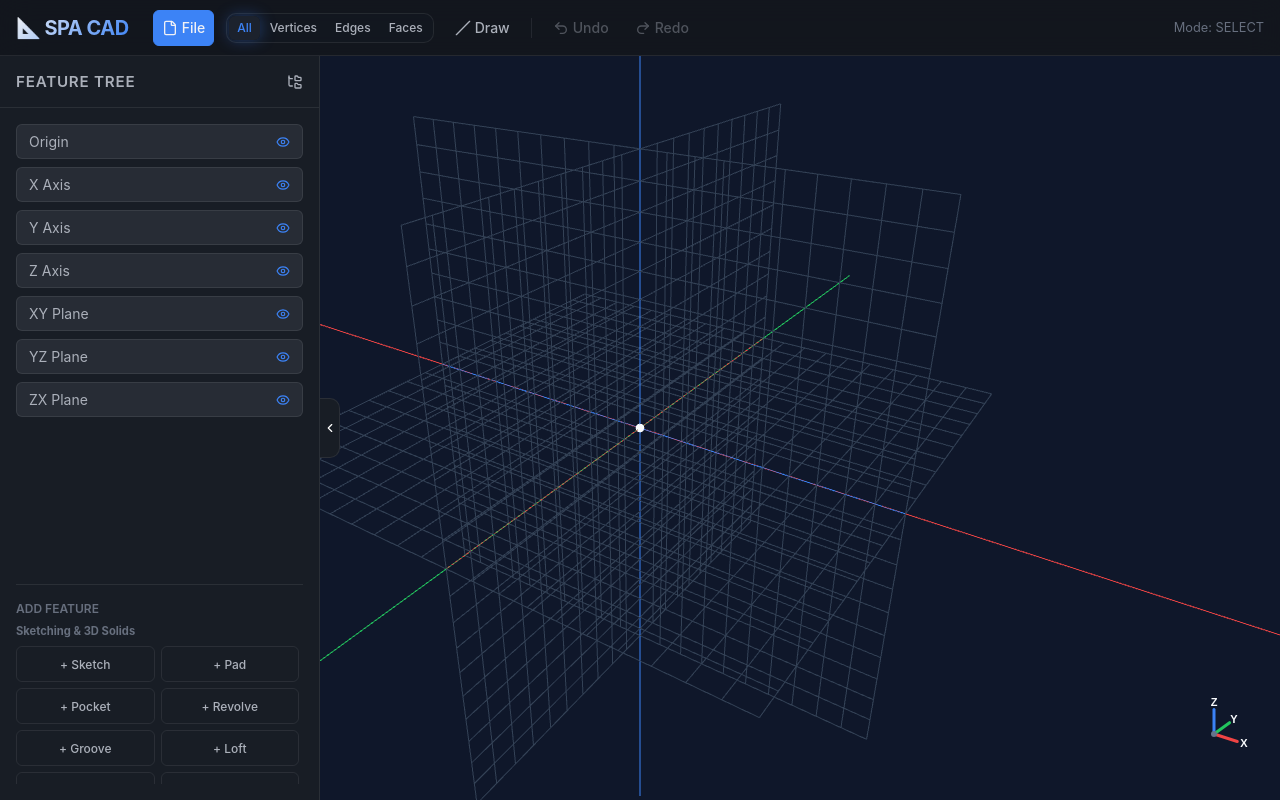
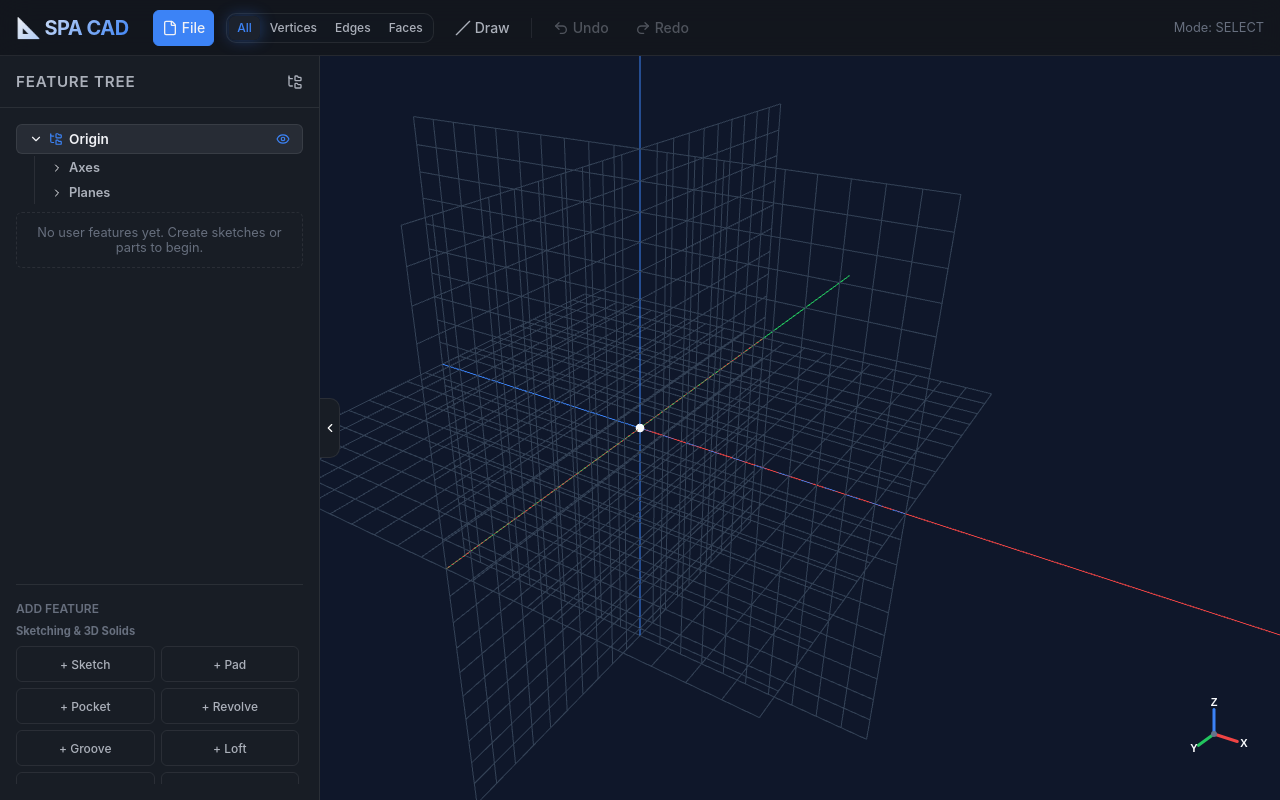
Before and after one commit to cristhian-godoy/gambs, a React (Vite) app: page / in a window 1280 px wide. Built offline with nearby package versions, Linux system fonts and the light colour scheme.

Commit message:
Invert gizmo Y axis direction, make 3D origin axes positive-only, and nest axes and planes folders under Origin root folder in Feature Tree

```diff
--- a/src/components/Sidebar.tsx
+++ b/src/components/Sidebar.tsx
@@ -1,8 +1,16 @@
-import { ChevronLeft, ChevronRight, Eye, EyeOff, FolderTree, Trash2 } from 'lucide-react';
+import {
+  ChevronDown,
+  ChevronLeft,
+  ChevronRight,
+  Eye,
+  EyeOff,
+  FolderTree,
+  Trash2,
+} from 'lucide-react';
 import { type ReactNode, useEffect, useRef, useState } from 'react';
 
 import { useCad } from '../store/CadContext.tsx';
-import type { FeatureType } from '../store/types.ts';
+import type { Feature, FeatureType } from '../store/types.ts';
 
 interface SidebarProps {
   isOpen: boolean;
@@ -28,6 +36,10 @@ export default function Sidebar({ isOpen, onToggle }: SidebarProps): ReactNode {
   const [width, setWidth] = useState(320);
   const [dragging, setDragging] = useState(false);
   const isDragging = useRef(false);
+
+  const [originExpanded, setOriginExpanded] = useState(true);
+  const [axesExpanded, setAxesExpanded] = useState(false);
+  const [planesExpanded, setPlanesExpanded] = useState(false);
 
   const handleMouseDown = (e: React.MouseEvent) => {
     e.preventDefault();
@@ -1033,12 +1045,237 @@ export default function Sidebar({ isOpen, onToggle }: SidebarProps): ReactNode {
           style={{ display: 'flex', flexDirection: 'column', gap: '8px', overflowY: 'auto' }}
         >
           <div style={{ display: 'flex', flexDirection: 'column', gap: '8px' }}>
-            {features.length === 0 ? (
-              <div style={{ color: 'var(--cad-color-text-muted)', fontSize: '0.875rem' }}>
-                No features created yet. Use the buttons below to create mock features.
+            {(() => {
+              const userFeatures = features.filter((f) => f.params.isDatum !== true);
+              const originFeat = features.find((f) => f.id === 'datum_origin');
+
+              const renderDatumRow = (
+                feat: Feature | undefined,
+                label: string,
+                paddingLeft: string,
+              ) => {
+                if (!feat) return null;
+                const isVisible = feat.params.visible !== false;
+                return (
+                  <div
+                    key={feat.id}
+                    style={{
+                      display: 'flex',
+                      alignItems: 'center',
+                      justifyContent: 'space-between',
+                      padding: '4px 12px 4px ' + paddingLeft,
+                      background: 'transparent',
+                      borderRadius: 'var(--cad-radius-sm)',
+                      cursor: 'default',
+                    }}
+                  >
+                    <span style={{ fontSize: '0.8rem', color: 'var(--cad-color-text-secondary)' }}>
+                      {label}
+                    </span>
+                    <button
+                      onClick={(e) => {
+                        e.stopPropagation();
+                        updateFeature(feat.id, { visible: !isVisible });
+                      }}
+                      style={{
+                        background: 'transparent',
+                        border: 'none',
+                        color: isVisible
+                          ? 'var(--cad-color-brand-main)'
+                          : 'var(--cad-color-text-muted)',
+                        cursor: 'pointer',
+                        display: 'flex',
+                        alignItems: 'center',
+                        padding: '2px',
+                      }}
+                      title={isVisible ? 'Hide' : 'Show'}
+                    >
+                      {isVisible ? <Eye size={12} /> : <EyeOff size={12} />}
+                    </button>
+                  </div>
+                );
+              };
+
+              return (
+                <div style={{ display: 'flex', flexDirection: 'column', gap: '8px' }}>
+                  {/* Collapsible Origin Root Node */}
+                  <div style={{ display: 'flex', flexDirection: 'column', gap: '2px' }}>
+                    <div
+                      onClick={() => setOriginExpanded(!originExpanded)}
+                      style={{
+                        display: 'flex',
+                        alignItems: 'center',
+                        justifyContent: 'space-between',
+                        padding: '6px 12px',
+                        background: 'var(--cad-color-surface-tertiary)',
+                        border: '1px solid var(--cad-glass-border-base)',
+                        borderRadius: 'var(--cad-radius-sm)',
+                        cursor: 'pointer',
+                      }}
+                    >
+                      <div style={{ display: 'flex', alignItems: 'center', gap: '6px' }}>
+                        {originExpanded ? <ChevronDown size={14} /> : <ChevronRight size={14} />}
+                        <FolderTree size={14} style={{ color: 'var(--cad-color-brand-main)' }} />
+                        <span
+                          style={{
+                            fontSize: '0.85rem',
+                            fontWeight: 600,
+                            color: 'var(--cad-color-text-primary)',
+                          }}
+                        >
+                          Origin
+                        </span>
+                      </div>
+                      {originFeat && (
+                        <button
+                          onClick={(e) => {
+                            e.stopPropagation();
+                            const isVisible = originFeat.params.visible !== false;
+                            updateFeature(originFeat.id, { visible: !isVisible });
+                          }}
+                          style={{
+                            background: 'transparent',
+                            border: 'none',
+                            color:
+                              originFeat.params.visible !== false
+                                ? 'var(--cad-color-brand-main)'
+                                : 'var(--cad-color-text-muted)',
+                            cursor: 'pointer',
+                            display: 'flex',
+                            alignItems: 'center',
+                          }}
+                          title={
+                            originFeat.params.visible !== false
+                              ? 'Hide Origin Point'
+                              : 'Show Origin Point'
+                          }
+                        >
+                          {originFeat.params.visible !== false ? (
+                            <Eye size={14} />
+                          ) : (
+                            <EyeOff size={14} />
+                          )}
+                        </button>
+                      )}
+                    </div>
+
+                    {/* Origin Children: Axes & Planes */}
+                    {originExpanded && (
+                      <div
+                        style={{
+                          display: 'flex',
+                          flexDirection: 'column',
+                          gap: '2px',
+                          borderLeft: '1px solid var(--cad-glass-border-base)',
+                          marginLeft: '18px',
+                          paddingLeft: '4px',
+                        }}
+                      >
+                        {/* Axes Folder */}
+                        <div
+                          onClick={() => setAxesExpanded(!axesExpanded)}
+                          style={{
+                            display: 'flex',
+                            alignItems: 'center',
+                            padding: '4px 12px',
+                            cursor: 'pointer',
+                            gap: '6px',
+                          }}
+                        >
+                          {axesExpanded ? <ChevronDown size={12} /> : <ChevronRight size={12} />}
+                          <span
+                            style={{
+                              fontSize: '0.8rem',
+                              fontWeight: 600,
+                              color: 'var(--cad-color-text-secondary)',
+                            }}
+                          >
+                            Axes
+                          </span>
+                        </div>
+
+                        {axesExpanded && (
+                          <div style={{ display: 'flex', flexDirection: 'column', gap: '1px' }}>
+                            {renderDatumRow(
+                              features.find((f) => f.id === 'datum_axis_x'),
+                              'X Axis',
+                              '24px',
+                            )}
+                            {renderDatumRow(
+                              features.find((f) => f.id === 'datum_axis_y'),
+                              'Y Axis',
+                              '24px',
+                            )}
+                            {renderDatumRow(
+                              features.find((f) => f.id === 'datum_axis_z'),
+                              'Z Axis',
+                              '24px',
+                            )}
+                          </div>
+                        )}
+
+                        {/* Planes Folder */}
+                        <div
+                          onClick={() => setPlanesExpanded(!planesExpanded)}
+                          style={{
+                            display: 'flex',
+                            alignItems: 'center',
+                            padding: '4px 12px',
+                            cursor: 'pointer',
+                            gap: '6px',
+                          }}
+                        >
+                          {planesExpanded ? <ChevronDown size={12} /> : <ChevronRight size={12} />}
+                          <span
+                            style={{
+                              fontSize: '0.8rem',
+                              fontWeight: 600,
+                              color: 'var(--cad-color-text-secondary)',
+                            }}
+                          >
+                            Planes
+                          </span>
+                        </div>
+
+                        {planesExpanded && (
+                          <div style={{ display: 'flex', flexDirection: 'column', gap: '1px' }}>
+                            {renderDatumRow(
+                              features.find((f) => f.id === 'datum_plane_xy'),
+                              'XY Plane',
+                              '24px',
+                            )}
+                            {renderDatumRow(
+                              features.find((f) => f.id === 'datum_plane_yz'),
+                              'YZ Plane',
+                              '24px',
+                            )}
+                            {renderDatumRow(
+                              features.find((f) => f.id === 'datum_plane_zx'),
+                              'ZX Plane',
+                              '24px',
+                            )}
+                          </div>
+                        )}
+                      </div>
+                    )}
+                  </div>
+
+                  {/* Render Flat User Features */}
+                  {userFeatures.length === 0 ? (
+                    <div
+                      style={{
+                        color: 'var(--cad-color-text-muted)',
+                        fontSize: '0.8rem',
+                        padding: '12px 6px',
+                        textAlign: 'center',
+                        border: '1px dashed var(--cad-glass-border-base)',
+                        borderRadius: 'var(--cad-radius-sm)',
+                      }}
+                    >
+                      No user features yet. Create sketches or parts to begin.
                     </div>
                   ) : (
-              features.map((feature) => {
+                    userFeatures.map((feature) => {
                       const isActive = feature.id === activeFeatureId;
                       return (
                         <div
@@ -1093,7 +1330,8 @@ export default function Sidebar({ isOpen, onToggle }: SidebarProps): ReactNode {
                                       (feature.params.dof as number) === 0
                                         ? '#22c55e'
                                         : 'var(--cad-color-text-muted)',
-                              fontWeight: (feature.params.dof as number) === 0 ? 'bold' : 'normal',
+                                    fontWeight:
+                                      (feature.params.dof as number) === 0 ? 'bold' : 'normal',
                                     marginLeft: '8px',
                                   }}
                                 >
@@ -1101,33 +1339,6 @@ export default function Sidebar({ isOpen, onToggle }: SidebarProps): ReactNode {
                                 </span>
                               )}
                           </span>
-                    {feature.params.isDatum === true ? (
-                      <button
-                        onClick={(e) => {
-                          e.stopPropagation();
-                          const isVisible = feature.params.visible !== false;
-                          updateFeature(feature.id, { visible: !isVisible });
-                        }}
-                        style={{
-                          background: 'transparent',
-                          border: 'none',
-                          color:
-                            feature.params.visible !== false
-                              ? 'var(--cad-color-brand-main)'
-                              : 'var(--cad-color-text-muted)',
-                          cursor: 'pointer',
-                          display: 'flex',
-                          alignItems: 'center',
-                        }}
-                        title={feature.params.visible !== false ? 'Hide Datum' : 'Show Datum'}
-                      >
-                        {feature.params.visible !== false ? (
-                          <Eye size={14} />
-                        ) : (
-                          <EyeOff size={14} />
-                        )}
-                      </button>
-                    ) : (
                           <button
                             onClick={(e) => {
                               e.stopPropagation();
@@ -1145,11 +1356,13 @@ export default function Sidebar({ isOpen, onToggle }: SidebarProps): ReactNode {
                           >
                             <Trash2 size={14} />
                           </button>
-                    )}
                         </div>
                       );
                     })
                   )}
+                </div>
+              );
+            })()}
           </div>
 
           {renderPropertiesPanel()}
--- a/src/components/Viewport3D.tsx
+++ b/src/components/Viewport3D.tsx
@@ -193,7 +193,7 @@ export default function Viewport3D(): ReactNode {
 
     const axisXFeat = features.find((f) => f.id === 'datum_axis_x');
     if (axisXFeat && axisXFeat.params.visible !== false) {
-      const pointsX = [new THREE.Vector3(-100, 0, 0), new THREE.Vector3(100, 0, 0)];
+      const pointsX = [new THREE.Vector3(0, 0, 0), new THREE.Vector3(100, 0, 0)];
       const geomX = new THREE.BufferGeometry().setFromPoints(pointsX);
       const matX = new THREE.LineBasicMaterial({ color: '#ef4444' }); // Red
       datumGeometries.push(geomX, matX);
@@ -203,7 +203,7 @@ export default function Viewport3D(): ReactNode {
 
     const axisYFeat = features.find((f) => f.id === 'datum_axis_y');
     if (axisYFeat && axisYFeat.params.visible !== false) {
-      const pointsY = [new THREE.Vector3(0, -100, 0), new THREE.Vector3(0, 100, 0)];
+      const pointsY = [new THREE.Vector3(0, 0, 0), new THREE.Vector3(0, 100, 0)];
       const geomY = new THREE.BufferGeometry().setFromPoints(pointsY);
       const matY = new THREE.LineBasicMaterial({ color: '#22c55e' }); // Green
       datumGeometries.push(geomY, matY);
@@ -213,7 +213,7 @@ export default function Viewport3D(): ReactNode {
 
     const axisZFeat = features.find((f) => f.id === 'datum_axis_z');
     if (axisZFeat && axisZFeat.params.visible !== false) {
-      const pointsZ = [new THREE.Vector3(0, 0, -100), new THREE.Vector3(0, 0, 100)];
+      const pointsZ = [new THREE.Vector3(0, 0, 0), new THREE.Vector3(0, 0, 100)];
       const geomZ = new THREE.BufferGeometry().setFromPoints(pointsZ);
       const matZ = new THREE.LineBasicMaterial({ color: '#3b82f6' }); // Blue
       datumGeometries.push(geomZ, matZ);
@@ -321,7 +321,7 @@ export default function Viewport3D(): ReactNode {
 
         const axes = [
           { name: 'X', dir: new THREE.Vector3(1, 0, 0), color: '#ef4444' },
-          { name: 'Y', dir: new THREE.Vector3(0, 1, 0), color: '#22c55e' },
+          { name: 'Y', dir: new THREE.Vector3(0, -1, 0), color: '#22c55e' },
           { name: 'Z', dir: new THREE.Vector3(0, 0, 1), color: '#3b82f6' },
         ];
 
```
Lines whose indentation alone changed are shown as unchanged.
